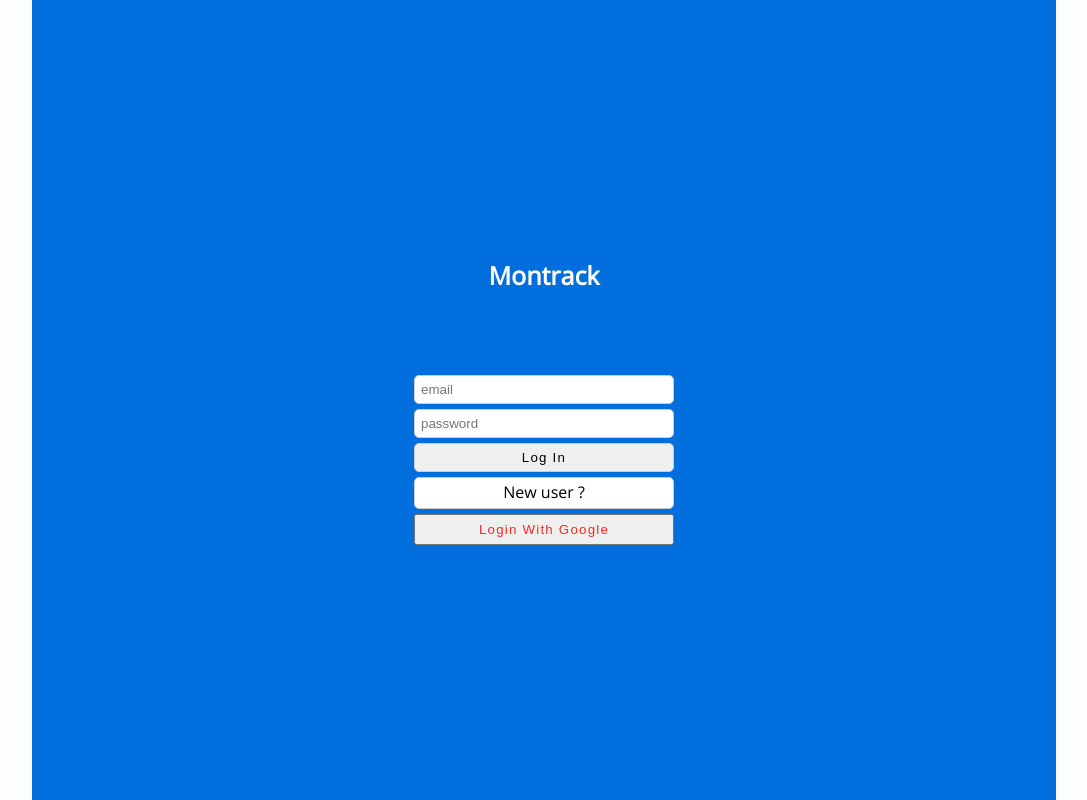
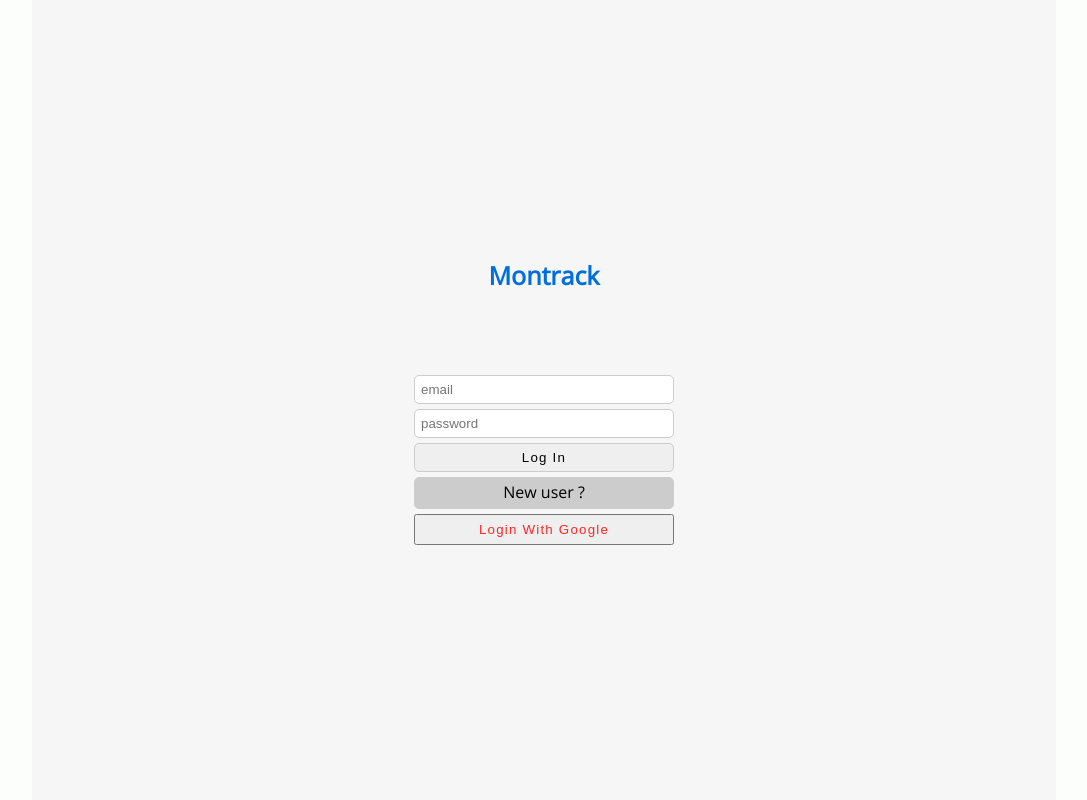
Before and after one commit to sujoys10/expense-book, a React (Create React App) app: page / in a window 1280 px wide. Shown: the whole page, without its empty margins (96-1183 px from the left). Built offline with nearby package versions, Linux system fonts and the light colour scheme; no server answers; the database is empty.

Commit message:
updated style

```diff
--- a/src/styles/components/Home.scss
+++ b/src/styles/components/Home.scss
@@ -1,5 +1,5 @@
 .home {
-    background: $theme-color;
+    background: #f6f6f6;
     height: 100vh;
     display: flex;
     flex-direction: column;
@@ -10,7 +10,7 @@
 .home h2 {
     margin-bottom: 5rem;
     font-size: 2.5rem;
-    color: white;
+    color: $theme-color;
     text-transform: capitalize;
 }
 
@@ -24,12 +24,12 @@
     border-radius: 0.5rem;
     padding: 0.2rem;
     text-align: center;
-    background: white;
+    background: #ccc;
 }
 
 .auth__switch:hover {
     background-color: #fbfefb;
-    border-color: white;
+    border-color: #ccc;
 }
 
 .home__googleLogin {
```
